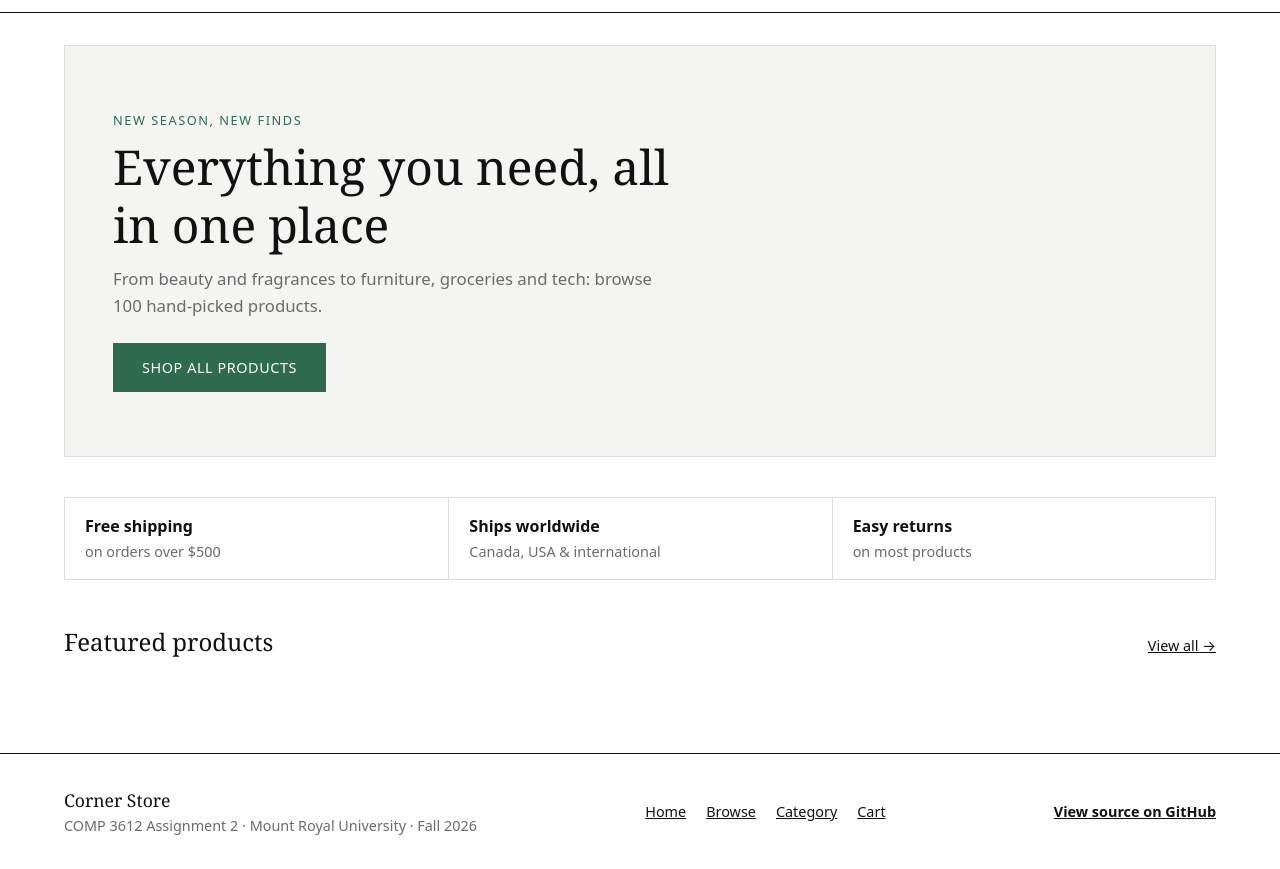
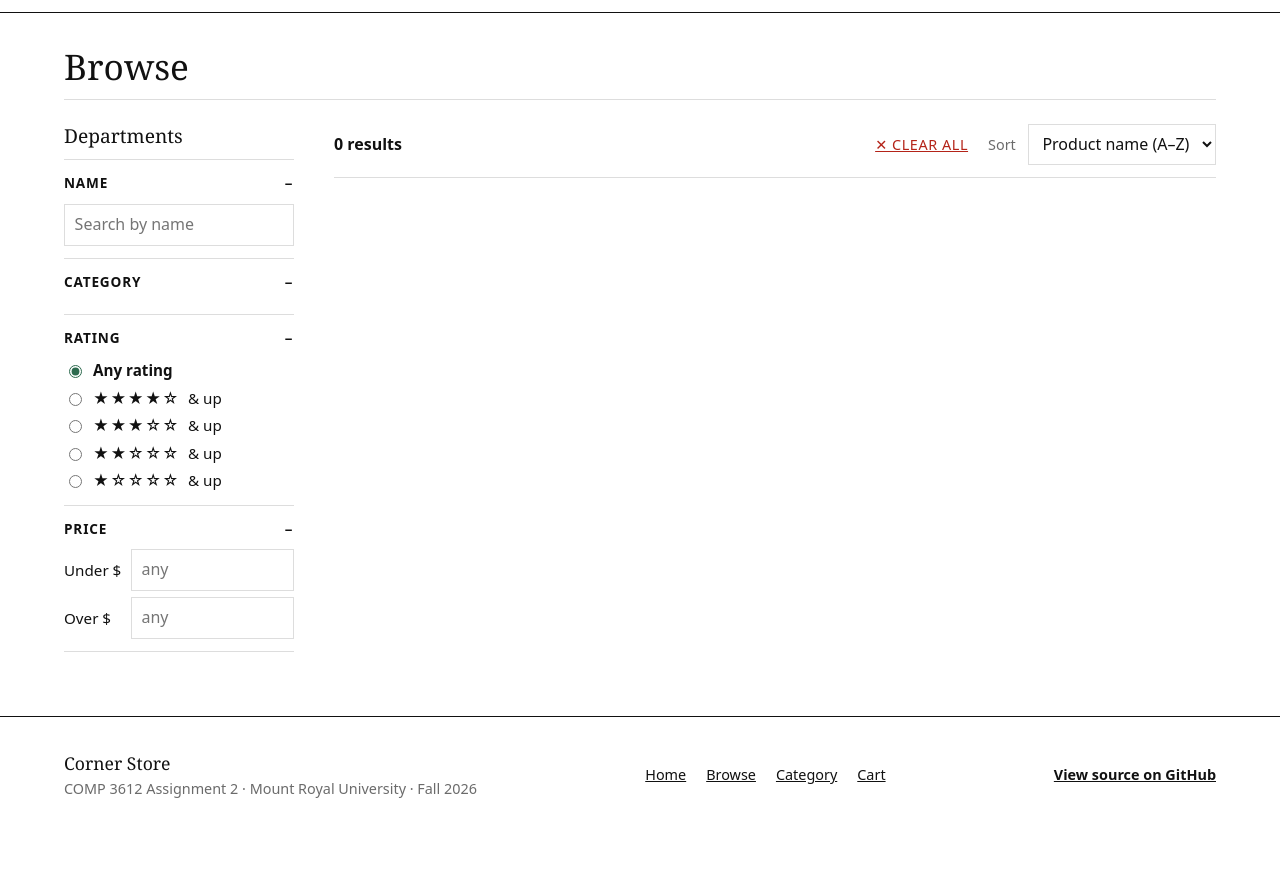
Before and after one commit to ms-141/assign2, a plain HTML site: page index.html in a window 1280 px wide. Both pictures are taken after a click on the link "View all →". Shown: the part 52-921 px from the top of the page. After the commit the page ends 884 px from the top, so only its background shows below. Drawn offline with Linux system fonts and the light colour scheme.

Commit message:
added view changing function chich checks for for the closest data view

```diff
--- a/css/styles.css
+++ b/css/styles.css
@@ -92,10 +92,12 @@ fieldset {
   padding: 0;
   border: 0;
 }
-
+/* used to toggle between views of different sections on the home page */
 [hidden] {
   display: none !important;
 }
+
+
 
 .visually-hidden {
   position: absolute !important;
--- a/js/app.js
+++ b/js/app.js
@@ -12,3 +12,35 @@
  *   shipping.js  - shipping/tax calculation
  *   views/*.js   - one render function per view
  */
+
+
+// HELPER FUNCTIONS
+const $ = (e) => {
+    return document.querySelector(e);
+};
+
+
+// VIEWS ------------------------
+
+// showing different views function
+const views = document.querySelectorAll(".view");
+//iterable
+
+function showView(view) {
+    const chosenView = $(`#${view}`); //shortcut function $
+
+    for (const view of views) {
+        //if its not the chosen view, add the hidden attribute to view class
+        view.hidden = view !== chosenView;
+    }
+}
+
+document.addEventListener("click", (e) => {
+    const link  = e.target.closest("[data-view]");
+
+    if(!link) {
+        return;
+    }
+    e.preventDefault();
+    showView(link.dataset.view);
+})
```
